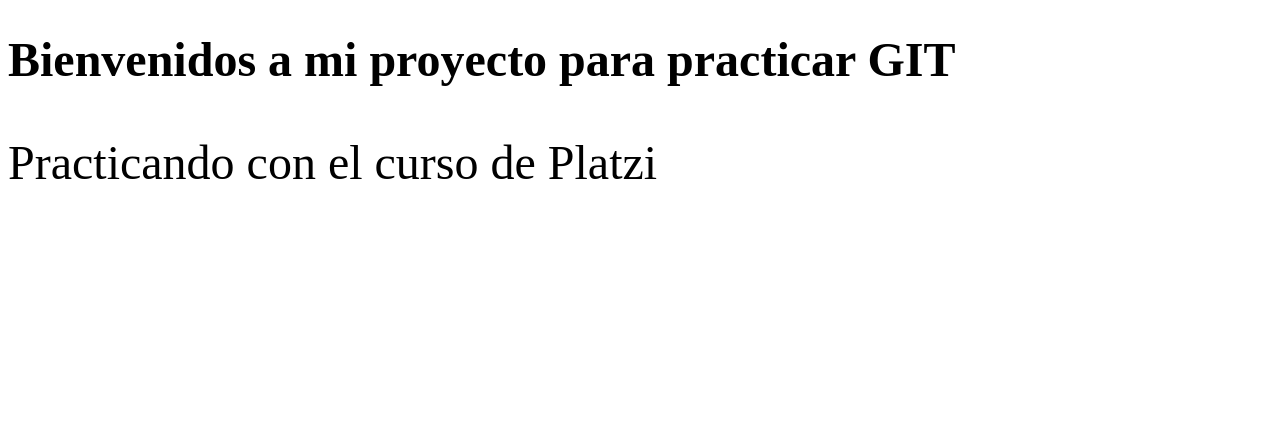
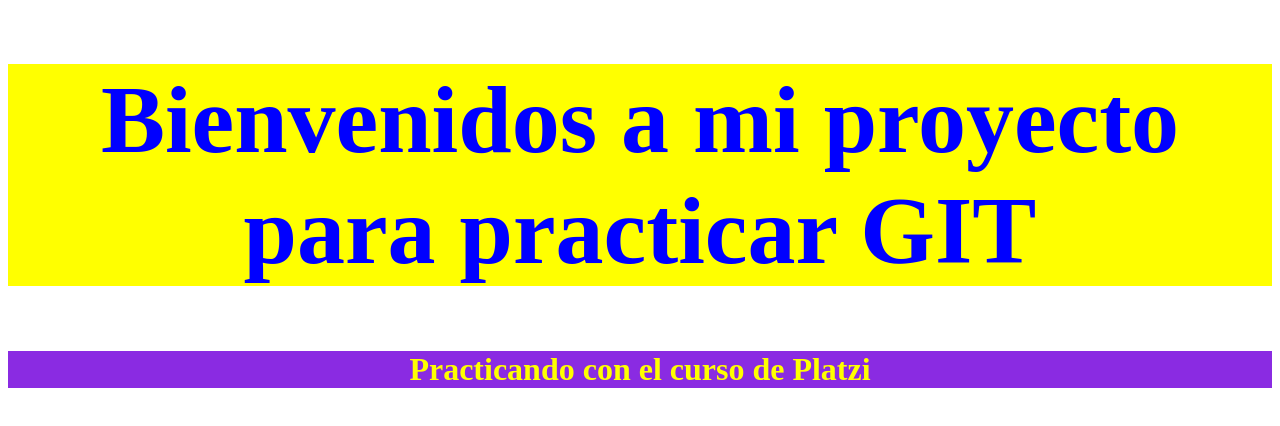
Before and after one commit to SebastianBoari/platzigit, a plain HTML site: page index.html in a window 1280 px wide. Drawn offline with Linux system fonts and the light colour scheme.

Commit message:
Trabajando en los estilos del proyecto

```diff
--- a/css/main.css
+++ b/css/main.css
@@ -1,3 +1,15 @@
-*{
-font-size: 48px;
+header{
+    text-align: center;
+    color: blue;
+    background-color: yellow;
+    font-size: 48px;
+    font-weight: bolder;
 }
+
+article{
+    font-size: 32px;
+    font-weight: bold;
+    color: yellow;
+    background-color: blueviolet;
+    text-align: center;
+}
```
